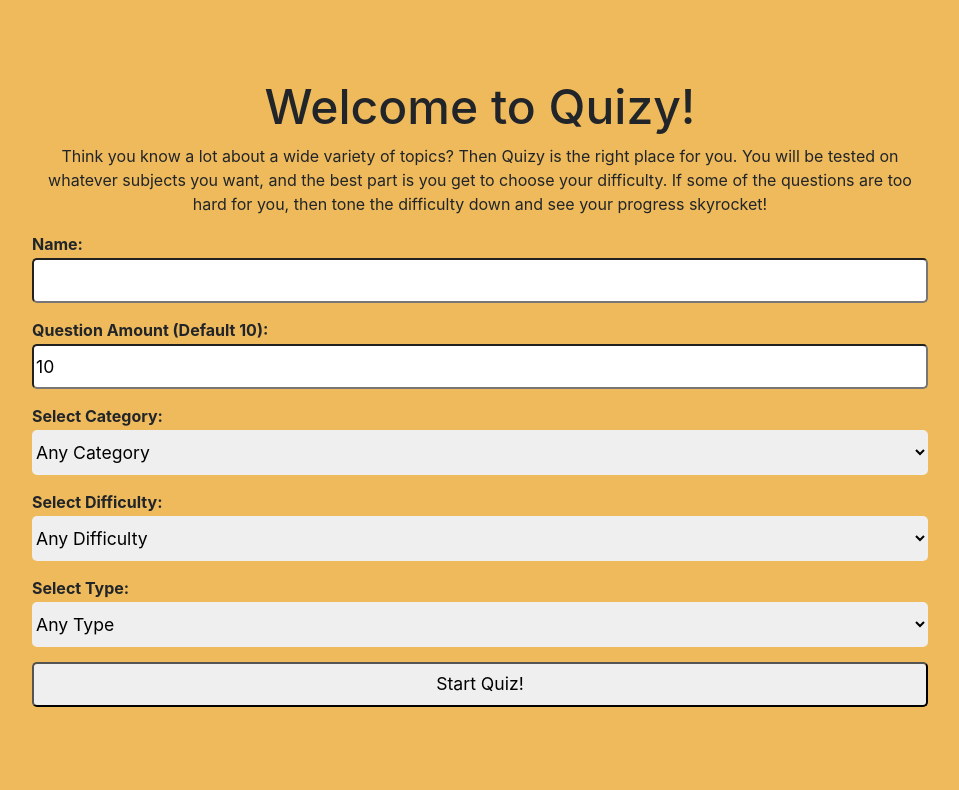
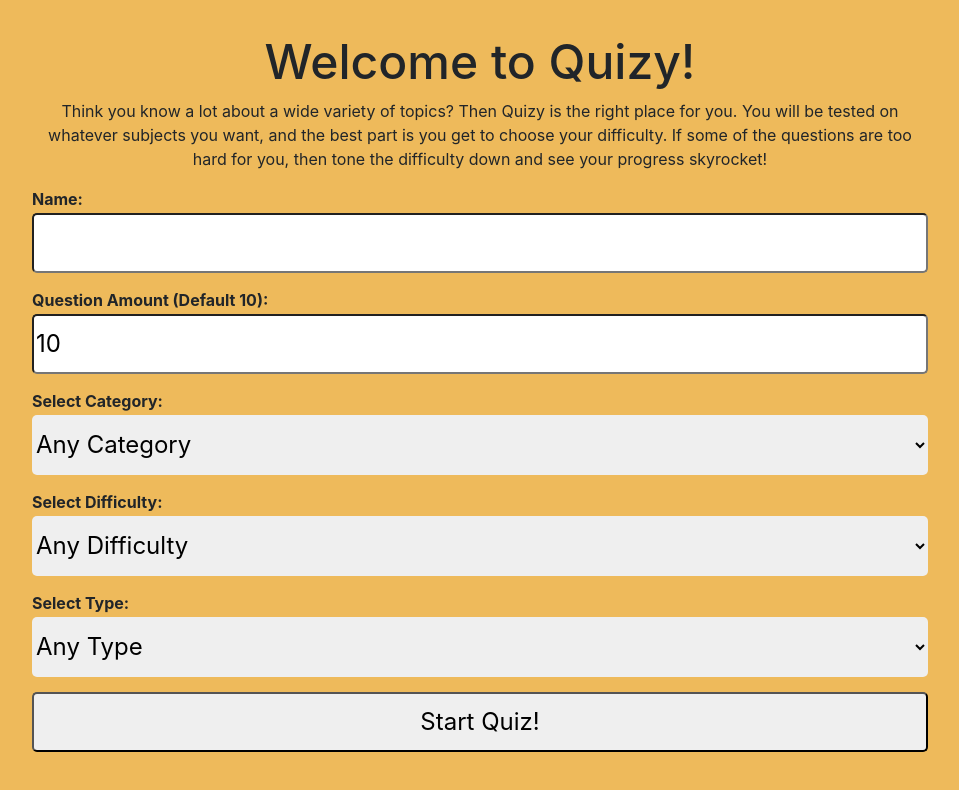
Before and after one commit to lgarc15/quizy-frontend, a React (Create React App) app: page / in a window 1280 px wide. Shown: the top 790 px of the page, without its empty margins (160-1119 px from the left). Built offline with nearby package versions, Linux system fonts and the light colour scheme.

Commit message:
Add responsiveness to StartQuiz.js

```diff
--- a/src/stylesheets/StartQuiz.css
+++ b/src/stylesheets/StartQuiz.css
@@ -18,7 +18,9 @@
     margin-bottom: 2px;
 }
 
-#quizSettingsForm input, #quizSettingsForm select {
+#quizSettingsForm input,
+#quizSettingsForm select {
+    flex-basis: 0 98%;
     height: 45px;
     /* Make sure margin-bottom gets targetted for the child. */
     margin-bottom: 15px;
@@ -38,3 +40,42 @@
 #quizSettingsFormSubmit {
     cursor: pointer;
 }
+
+
+/* Extra small devices (portrait phones, less than 576px) */
+@media(max-width: 575.98px) {}
+
+/* Small devices (landscape phones, less than 768px) */
+@media(max-width: 767.98px) {
+    #quizSettingsForm input,
+    #quizSettingsForm select {
+        width: 100%;
+    }
+
+    #welcomeMessage {
+        font-size: 2em;
+    }
+}
+
+/* Medium devices (tablets, less than 992px) */
+@media(max-width: 991.98px) {}
+
+/* Large devices (desktops, less than 1200px) */
+@media(max-width: 1199.98px) {}
+
+/* Extra large devices (large desktops, 1200px and up) */
+@media(min-width: 1200px) {
+    #quizSettingsForm input,
+    #quizSettingsForm select {
+        height: 60px;
+        font-size: 1.5em;
+        border-radius: 5px;
+    }
+
+    #quizSettingsForm select {
+        line-height: 60px;
+    }
+}
+
+/* // Extra large devices (large desktops) */
+/* // No media query since the extra-large breakpoint has no upper bound on its width */
```
